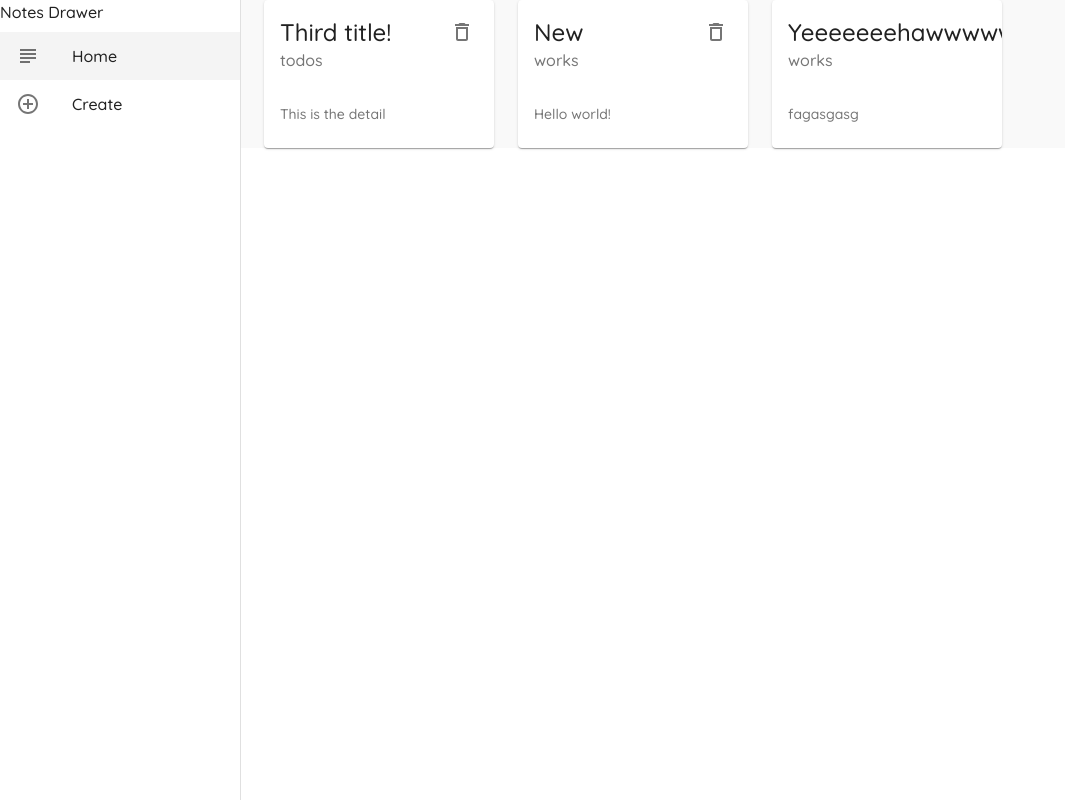
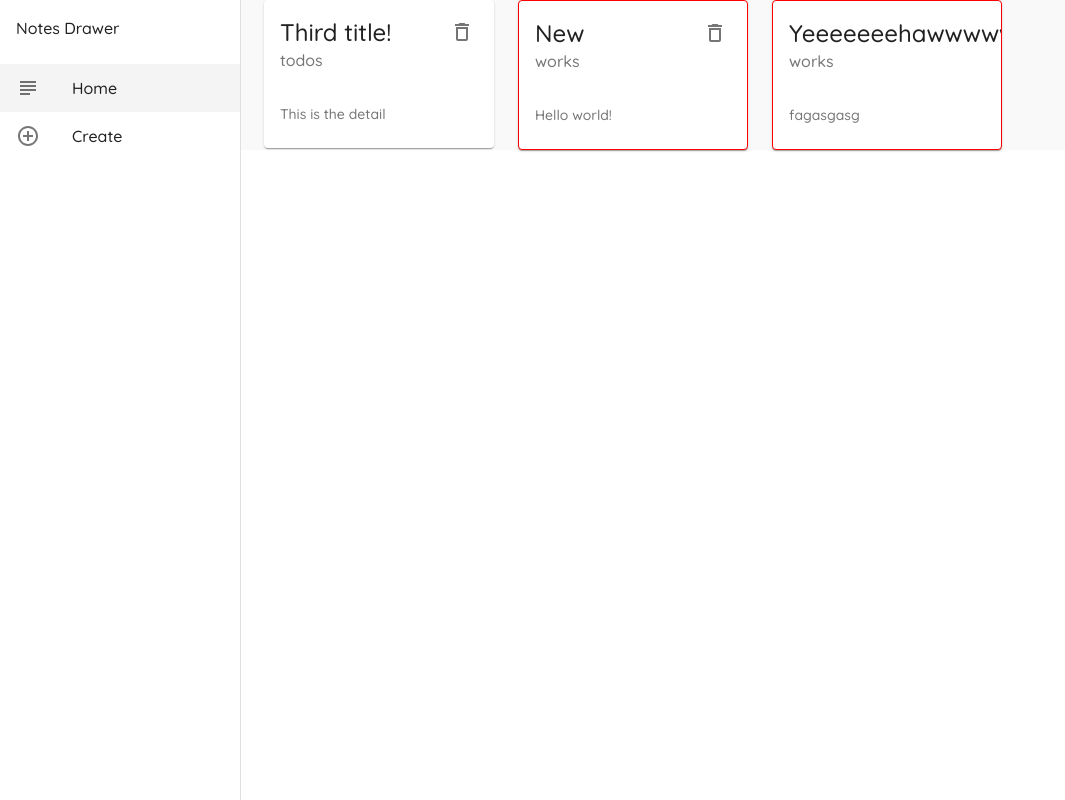
Before and after one commit to dragonregure/material-ui-tut, a React (Create React App) app: page / in a window 1280 px wide. Shown: the whole page, without its empty margins (0-1065 px from the left). Built offline with nearby package versions, Linux system fonts and the light colour scheme; data requests are answered from the project's data file.

Commit message:
lesson-15-moreOnMakestyles

```diff
--- a/src/components/Card.js
+++ b/src/components/Card.js
@@ -5,11 +5,24 @@ import IconButton from '@material-ui/core/IconButton';
 import DeleteOutlineOutlinedIcon from '@material-ui/icons/DeleteOutlineOutlined';
 import { CardContent } from '@material-ui/core';
 import { Typography } from '@material-ui/core';
+import { makeStyles } from '@material-ui/core';
+
+// Makestyles using conditional data
+const useStyles = makeStyles({
+    work: {
+        border: (data) => {
+            if(data.category === 'works') {
+                return '1px solid red';
+            }
+        }
+    }
+});
 
 const CardComponent = ({ data, doDelete }) => {
+    const classes = useStyles(data);
     return(
         <div>
-            <BaseCard>
+            <BaseCard elevation={1} className={classes.work}>
                 <CardHeader
                     title={data.title}
                     subheader={data.category}
--- a/src/components/Layout.js
+++ b/src/components/Layout.js
@@ -21,7 +21,8 @@ const menuItems = [
     }
 ]
 
-const useStyles = makeStyles({
+// Makestyles with customize theme as parameter
+const useStyles = makeStyles((theme) => ({
     root: {
         display: 'flex'
     },
@@ -32,13 +33,16 @@ const useStyles = makeStyles({
     sideDrawer: {
         width: drawerWidth
     },
+    sideDrawerTitle: {
+        padding: theme.spacing(2)
+    },
     sideDrawerPaper: {
         width: drawerWidth
     },
     active: {
         background: '#f4f4f4'
     }
-});
+}));
 
 const Layout = ({ children }) => {
     const classes = useStyles();
@@ -58,7 +62,7 @@ const Layout = ({ children }) => {
                 classes={{ paper:  classes.sideDrawerPaper}}
                 anchor="left"
             >
-                <Typography>
+                <Typography className={classes.sideDrawerTitle}>
                     Notes Drawer
                 </Typography>
                 <List>
```
